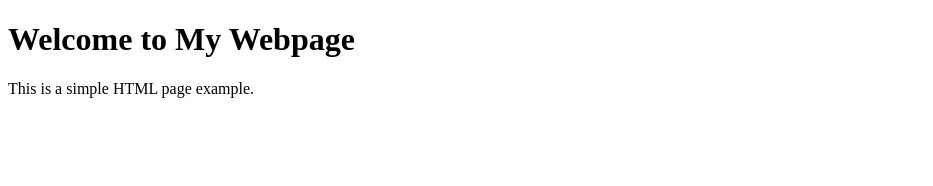
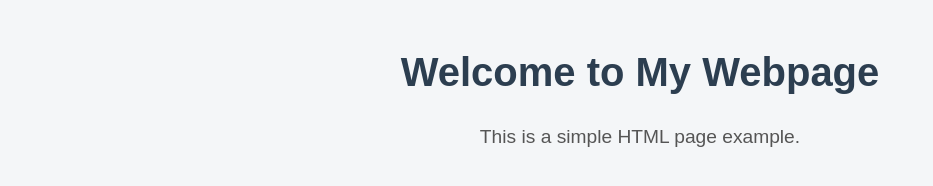
Before and after one commit to Shanmukh1414/The-Cloudavisory, a plain HTML site: page index.html in a window 1280 px wide. Shown: the whole page, without its empty margins (0-933 px from the left). Drawn offline with Linux system fonts and the light colour scheme.

Commit message:
Index.html is not changes , Style.css is changes

```diff
--- a/index.html
+++ b/index.html
@@ -2,6 +2,7 @@
 <html>
 <head>
     <title>My First Webpage</title>
+    <link rel="stylesheet" href="style.css">
 </head>
 <body>
     <h1>Welcome to My Webpage</h1>
--- a/style.css
+++ b/style.css
@@ -21,6 +21,7 @@ h1 {
 p {
     font-size: 1.2rem;
     margin: 20px auto;
+    background-color: "Red";
     max-width: 600px;
     line-height: 1.6;
     color: #555;
```
